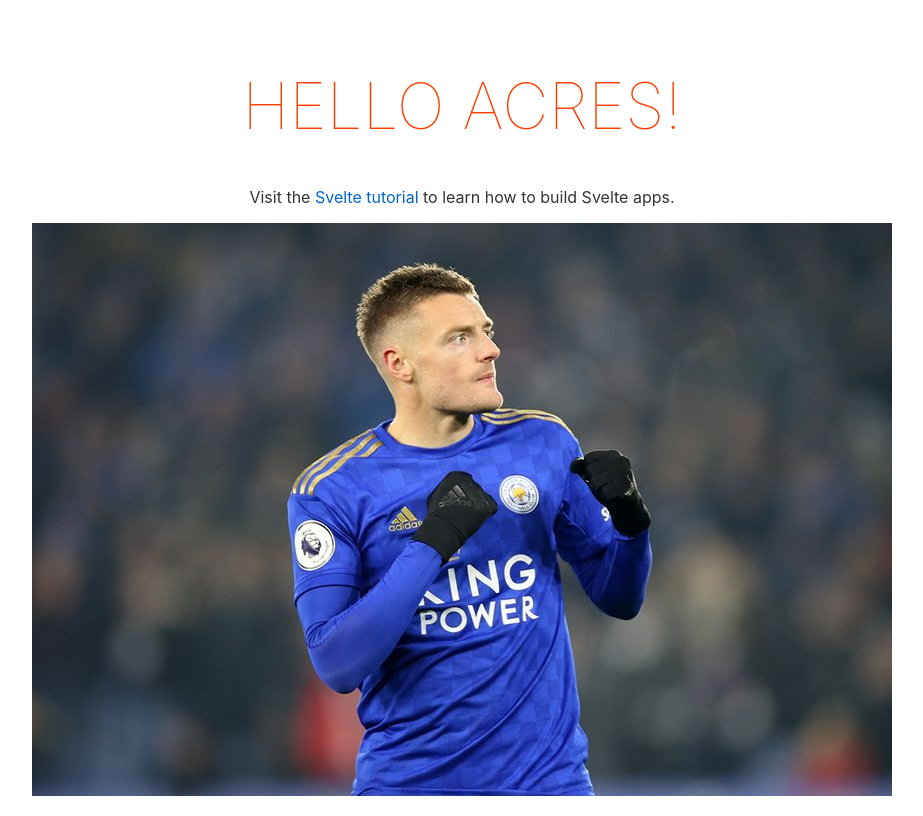
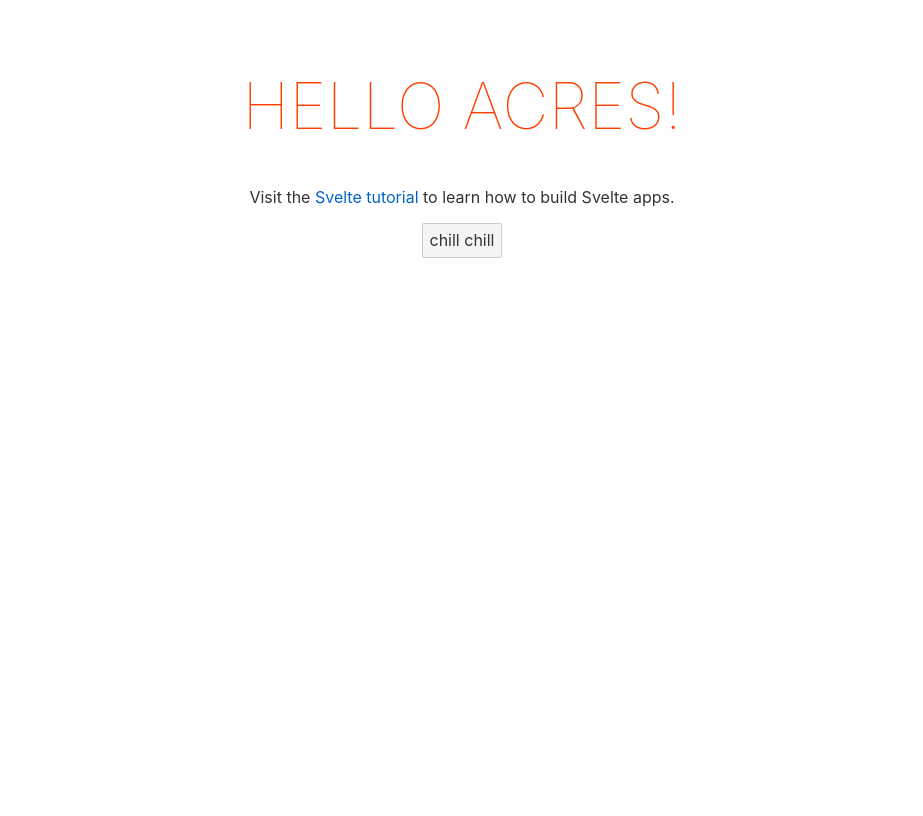
Before and after one commit to NicolaiBlood/Acres-Project, a Svelte app: page / in a window 1280 px wide. Shown: the whole page, without its empty margins (178-1101 px from the left). Built offline with nearby package versions, Linux system fonts and the light colour scheme.

Commit message:
Vardy => Button

```diff
--- a/src/App.svelte
+++ b/src/App.svelte
@@ -7,7 +7,7 @@
 	<h1> Hello {name}!</h1>
 
 	<p>Visit the <a href="https://svelte.dev/tutorial">Svelte tutorial</a> to learn how to build Svelte apps.</p>
-	<img src="./images/vardy-leicester.jpeg" alt="Jamie Vardy">
+	<button>chill chill</button>
 </main>
 
 <style>
```
Also changed, not shown: public/build/bundle.js, 1 other file (tests, documents, lock files or other folders).
